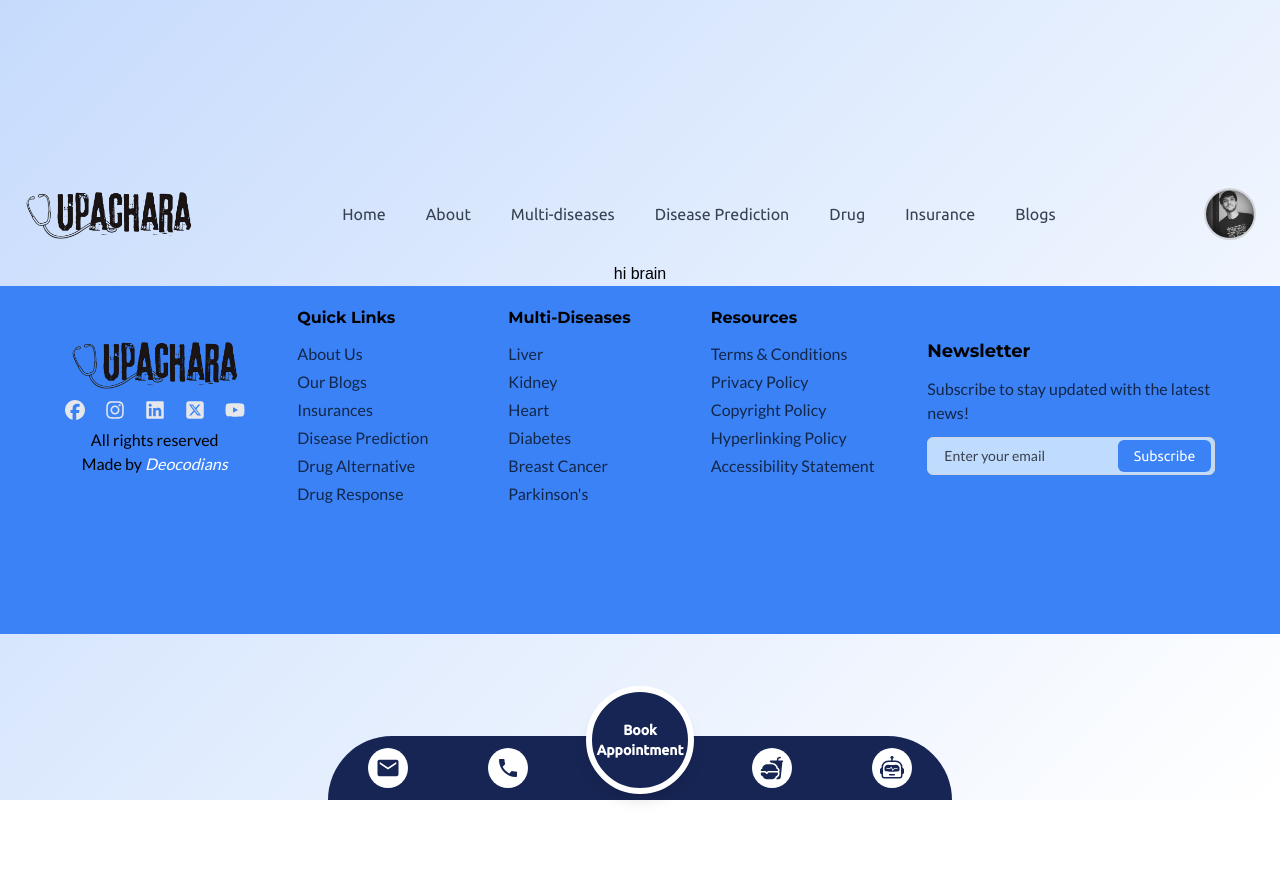
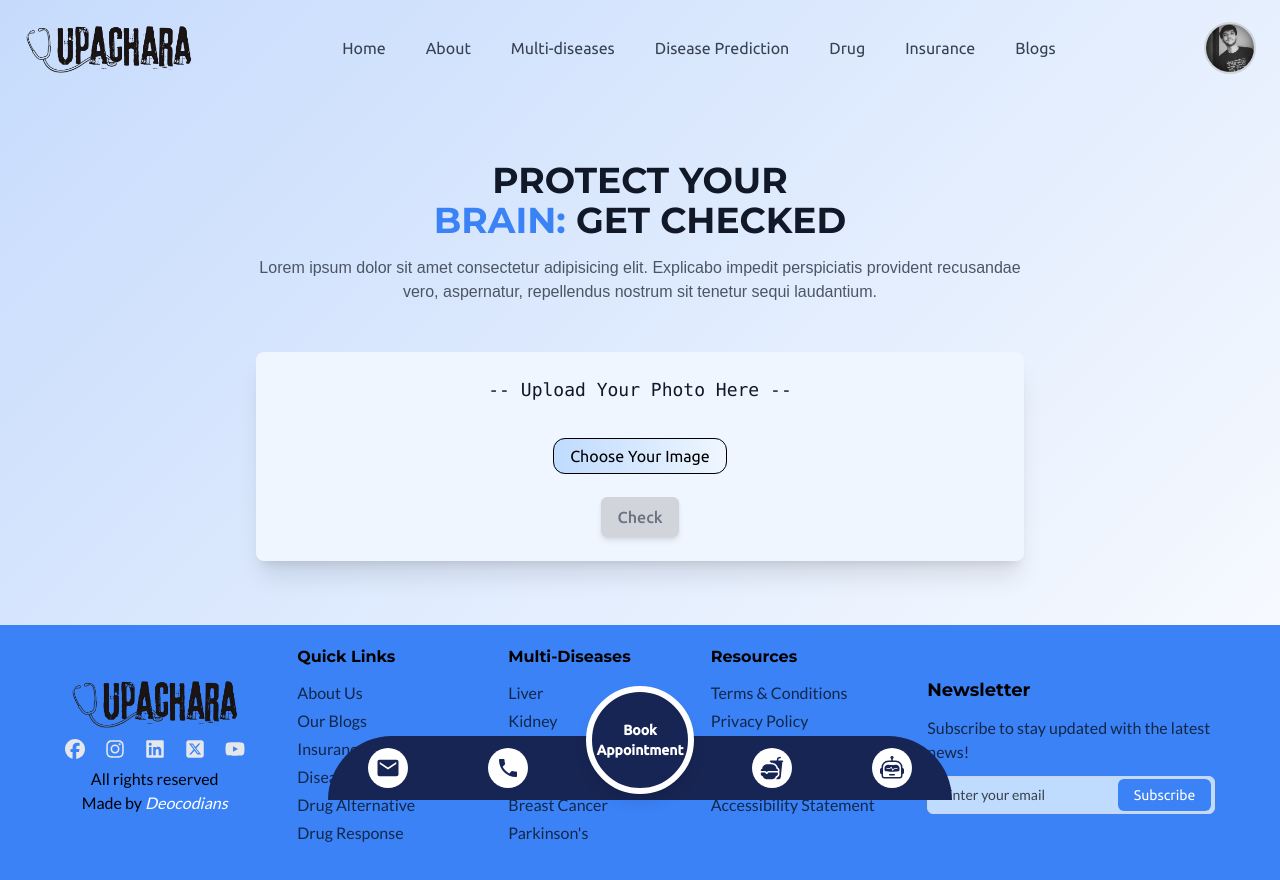
Before and after one commit to Chandrima-Kar/UPACHARA, a Next.js app in the folder client/: page /predict-by-images/brain in a window 1280 px wide. Shown: the top 880 px of the page. Before the commit the page ends 800 px from the top, so only its background shows below. Built offline with nearby package versions, Linux system fonts and the light colour scheme; a web font is replaced by a local one.

Commit message:
multi disease UI is updated

```diff
--- a/client/src/components/Disease/index.jsx
+++ b/client/src/components/Disease/index.jsx
@@ -176,8 +176,30 @@ export default function DiseasePage() {
           <div className="flex items-center justify-center">
             <button
               type="submit"
-              disabled={isLoading}
-              className="w-fit py-2 px-4 text-white bg-blue-500 rounded-md shadow-md font-medium hover:bg-blue-700 focus:outline-none focus:ring-2 focus:ring-offset-2 font-ubuntu focus:ring-blue-500 disabled:opacity-50 transition-all duration-500 transform hover:scale-110"
+              disabled={
+                isLoading ||
+                !formData.fname ||
+                !formData.lname ||
+                !formData.phone ||
+                !formData.email ||
+                (!formData.symptom_1 &&
+                  !formData.symptom_2 &&
+                  !formData.symptom_3 &&
+                  !formData.symptom_4)
+              }
+              className={`w-fit py-2 px-4 rounded-md shadow-md font-medium font-ubuntu transition-all duration-500 transform ${
+                isLoading ||
+                !formData.fname ||
+                !formData.lname ||
+                !formData.phone ||
+                !formData.email ||
+                (!formData.symptom_1 &&
+                  !formData.symptom_2 &&
+                  !formData.symptom_3 &&
+                  !formData.symptom_4)
+                  ? "bg-gray-300 text-gray-500 cursor-not-allowed"
+                  : "bg-blue-500 text-white hover:bg-blue-700 hover:scale-110 focus:outline-none focus:ring-2 focus:ring-offset-2 focus:ring-blue-500"
+              }`}
             >
               {isLoading ? "Predicting..." : "Predict"}
             </button>
--- a/client/src/components/MultipleDiseases/Brain.jsx
+++ b/client/src/components/MultipleDiseases/Brain.jsx
@@ -1,7 +1,99 @@
-import React from "react";
+"use client";
+import React, { useState } from "react";
 
 const Brain = () => {
-  return <div>hi brain</div>;
+  const [selectedImage, setSelectedImage] = useState(null);
+  const [isLoading, setIsLoading] = useState(false);
+
+  const handleFileChange = (event) => {
+    const file = event.target.files[0];
+    if (file) {
+      setSelectedImage(URL.createObjectURL(file));
+    }
+  };
+
+  const handleSubmit = (e) => {
+    e.preventDefault();
+    if (!selectedImage) return; // Prevent submitting without an image
+
+    setIsLoading(true);
+    setTimeout(() => {
+      setIsLoading(false);
+      alert("Checking successfully!");
+    }, 2000);
+  };
+
+  return (
+    <section className="flex flex-col my-16 gap-12 items-center justify-center">
+      <div className="flex flex-col items-center justify-center gap-4">
+        <h1 className="text-4xl text-center uppercase font-extrabold text-gray-900 font-montserrat">
+          Protect Your
+          <br /> <span className="text-blue-500">Brain:</span> Get Checked
+        </h1>
+        <p className="text-gray-600 max-w-3xl text-center">
+          Lorem ipsum dolor sit amet consectetur adipisicing elit. Explicabo
+          impedit perspiciatis provident recusandae vero, aspernatur,
+          repellendus nostrum sit tenetur sequi laudantium.
+        </p>
+      </div>
+
+      <div className="w-full max-w-3xl bg-blue-50 shadow-xl rounded-lg p-6">
+        <h3 className="text-lg font-medium font-mono text-gray-900 mb-10 text-center">
+          -- Upload Your Photo Here --
+        </h3>
+        <form
+          onSubmit={handleSubmit}
+          className="rounded-lg flex flex-col items-center justify-center gap-3 mx-auto"
+        >
+          {/* Image Upload Section */}
+          <div className="mb-4 text-center transition-all duration-500 transform hover:scale-105">
+            {/* Hidden Input Field */}
+            <input
+              type="file"
+              accept="image/*"
+              onChange={handleFileChange}
+              className="hidden"
+              id="fileInput"
+            />
+
+            {/* Custom Upload Button */}
+            <label
+              htmlFor="fileInput"
+              className="cursor-pointer px-4 py-2 bg-gradient-to-r from-[#bfdbfe] to-[#eff6ff] border border-[#000000] rounded-xl font-ubuntu"
+            >
+              Choose Your Image
+            </label>
+          </div>
+
+          {/* Image Preview */}
+          {selectedImage && (
+            <div className="">
+              <img
+                src={selectedImage}
+                alt="Selected"
+                className="w-full h-full object-cover rounded-md shadow"
+              />
+            </div>
+          )}
+
+          {/* Submit Button */}
+          <div className="text-center">
+            <button
+              type="submit"
+              disabled={!selectedImage || isLoading}
+              className={`w-fit py-2 px-4 rounded-md shadow-md font-medium font-ubuntu transition-all duration-500 transform ${
+                selectedImage
+                  ? "bg-blue-500 text-white hover:bg-blue-700 hover:scale-110 focus:outline-none focus:ring-2 focus:ring-offset-2 focus:ring-blue-500"
+                  : "bg-gray-300 text-gray-500 cursor-not-allowed"
+              }`}
+            >
+              {isLoading ? "Checking..." : "Check"}
+            </button>
+          </div>
+        </form>
+      </div>
+    </section>
+  );
 };
 
 export default Brain;
--- a/client/src/components/MultipleDiseases/Liver.jsx
+++ b/client/src/components/MultipleDiseases/Liver.jsx
@@ -1,7 +1,113 @@
 import React from "react";
 
 const Liver = () => {
-  return <div>liver</div>;
+  return (
+    <section className="flex flex-col my-16 gap-12 items-center justify-center ">
+      <div className="flex flex-col items-center justify-center gap-4">
+        <h1 className="text-4xl text-center uppercase font-extrabold text-gray-900 font-montserrat">
+          Protect Your
+          <br /> <span className=" text-blue-500"> Liver:</span> Get Checked
+        </h1>
+        <p className="text-gray-600 max-w-3xl text-center">
+          Lorem ipsum dolor sit amet consectetur adipisicing elit. Explicabo
+          impedit perspiciatis provident recusandae vero, aspernatur,
+          repellendus nostrum sit tenetur sequi laudantium
+        </p>
+      </div>
+      <div className=" w-full max-w-2xl bg-blue-50 shadow-xl rounded-lg p-6">
+        <h3 className="text-lg font-medium font-mono text-gray-900 mb-4 text-center">
+          -- Fill Your Information Here --
+        </h3>
+        <form className="space-y-6">
+          {/* Name & Contact Fields */}
+          <div className="grid grid-cols-1 sm:grid-cols-2 gap-4">
+            {/* {["fname", "lname", "phone", "email"].map((field) => ( */}
+            <div>
+              <input
+                // type={
+                //   field === "email"
+                //     ? "email"
+                //     : field === "phone"
+                //     ? "tel"
+                //     : "text"
+                // }
+                // name={field}
+                // id={field}
+                // placeholder={
+                //   field.charAt(0).toUpperCase() +
+                //   field.slice(1).replace("name", " Name")
+                // }
+                // value={formData[field]}
+                // onChange={handleInputChange}
+                className="w-full border border-gray-300 rounded-md shadow-sm py-2 px-3 focus:outline-none focus:ring-blue-500 focus:border-blue-500 font-lato placeholder:font-sans sm:text-sm"
+              />
+            </div>
+            {/* ))} */}
+          </div>
+
+          {/* Symptom Selection */}
+          <div className="grid grid-cols-1 sm:grid-cols-2 gap-4">
+            {/* {[1, 2, 3, 4].map((num) => ( */}
+            <div>
+              <select
+                // name={`symptom_${num}`}
+                // id={`symptom_${num}`}
+                // value={formData[`symptom_${num}`]}
+                // onChange={handleInputChange}
+                className="w-full border border-gray-300 rounded-md py-2 px-3 focus:outline-none focus:ring-blue-500 focus:border-blue-500 font-lato sm:text-sm "
+              >
+                <option value="">Select a symptom</option>
+
+                {/* Sorting the options alphabetically */}
+                {/* {Object.keys(symptoms)
+                          .sort((a, b) => a.localeCompare(b)) // Sort in ascending order
+                          .map((symptom) => (
+                            <option
+                              key={symptoms[symptom]}
+                              value={symptom}
+                              className="overflow-y-auto"
+                            >
+                              {symptom
+                                .split(" ") // Split words
+                                .map(
+                                  (word) =>
+                                    word.charAt(0).toUpperCase() + word.slice(1)
+                                ) // Capitalize first letter
+                                .join(" ")}{" "}
+                            </option>
+                          ))} */}
+              </select>
+            </div>
+            {/* ))} */}
+          </div>
+
+          {/* Message Field */}
+          <div>
+            <textarea
+              name="message"
+              placeholder="Message"
+              rows={4}
+              // value={formData.message}
+              // onChange={handleInputChange}
+              className="w-full border border-gray-300 rounded-md py-2 px-3 focus:outline-none focus:ring-blue-500 focus:border-blue-500 font-lato placeholder:font-sans sm:text-sm"
+            ></textarea>
+          </div>
+
+          {/* Submit Button */}
+          <div className="flex items-center justify-center">
+            <button
+              type="submit"
+              // disabled={isLoading}
+              className="w-fit py-2 px-4 text-white bg-blue-500 rounded-md shadow-md font-medium hover:bg-blue-700 focus:outline-none focus:ring-2 focus:ring-offset-2 font-ubuntu focus:ring-blue-500 disabled:opacity-50 transition-all duration-500 transform hover:scale-110"
+            >
+              Check
+              {/* {isLoading ? "Predicting..." : "Predict"} */}
+            </button>
+          </div>
+        </form>
+      </div>
+    </section>
+  );
 };
 
 export default Liver;
```
